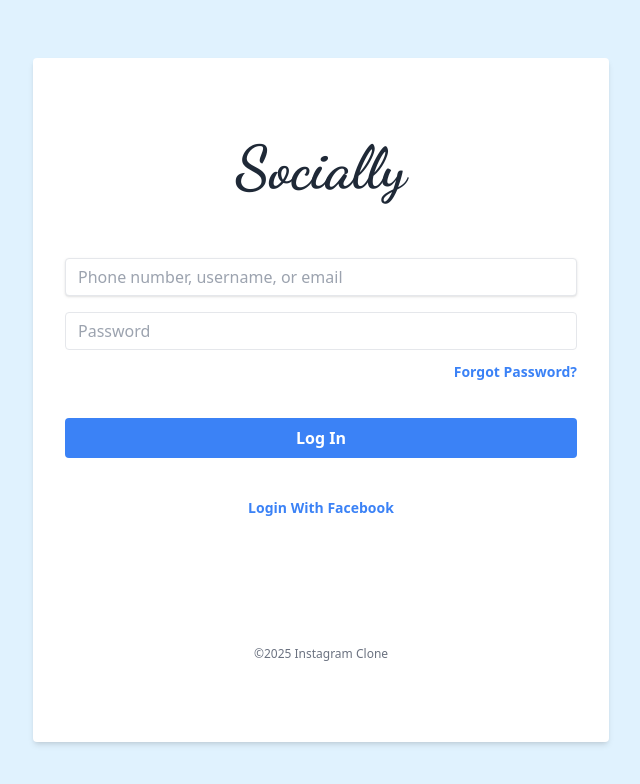
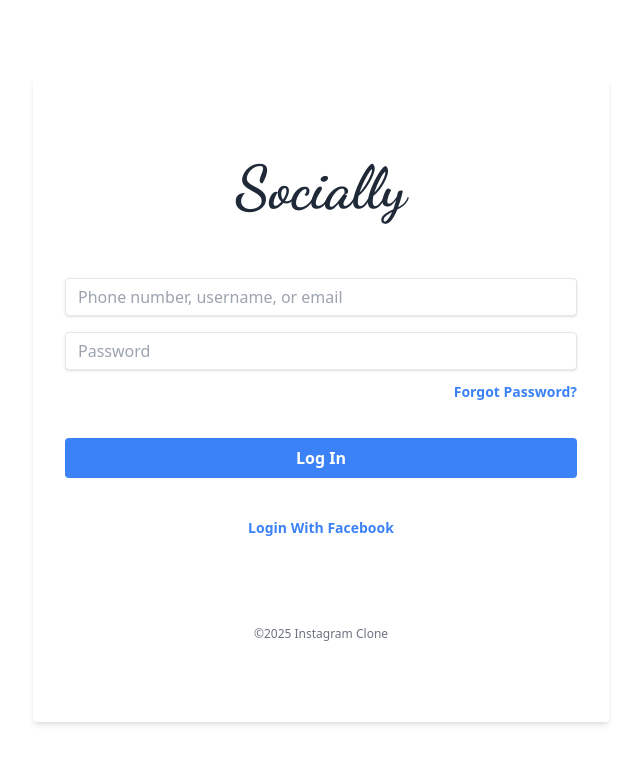
Before and after one commit to hk2201/instaClone, a React (Create React App) app in the folder frontend/socially/: page / in a window 1280 px wide. Shown: the top 784 px of the page, without its empty margins (319-959 px from the left). Built offline with nearby package versions, Linux system fonts and the light colour scheme.

Commit message:
Bg Color changed in Login Page

```diff
--- a/frontend/socially/src/pages/LoginPage.jsx
+++ b/frontend/socially/src/pages/LoginPage.jsx
@@ -2,7 +2,7 @@
 
 function LoginPage() {
   return (
-    <div className="flex justify-center items-center h-screen bg-sky-100">
+    <div className="flex justify-center items-center h-screen white-100">
       <div class="bg-white shadow-md rounded w-full max-w-xl py-20">
         <div className="flex justify-center pb-10">
           <Title />
@@ -18,7 +18,7 @@
           </div>
           <div class="mb-6">
             <input
-              class="hadow appearance-none border rounded w-full py-2 px-3 text-gray-700 leading-tight focus:outline-none focus:shadow-outline"
+              class="shadow appearance-none border rounded w-full py-2 px-3 text-gray-700 leading-tight focus:outline-none focus:shadow-outline"
               id="password"
               type="password"
               placeholder="Password"
@@ -39,7 +39,7 @@
             Log In
           </button>
 
-          <div className="flex justify-center pb-10">
+          <div className="flex justify-center pb-15">
           <a
                 class="inline-block align-baseline font-bold py-10 px-10 text-sm text-blue-500 hover:text-blue-800"
                 href="#"
```
